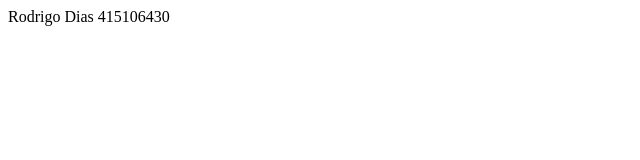
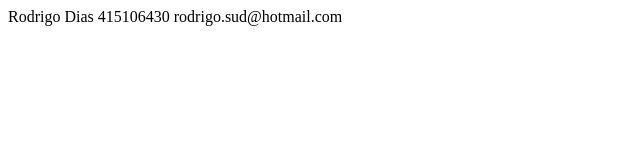
Before and after one commit to 415106430/Aula2409, a plain HTML site: page index.html in a window 1280 px wide. Shown: the whole page, without its empty margins (0-640 px from the left). Drawn offline with Linux system fonts and the light colour scheme.

Commit message:
Inclusão do email
Inclusão do email

```diff
--- a/index.html
+++ b/index.html
@@ -7,5 +7,6 @@
 <body>
   Rodrigo Dias
   415106430
+  rodrigo.sud@hotmail.com
 </body>
 </html>
```
